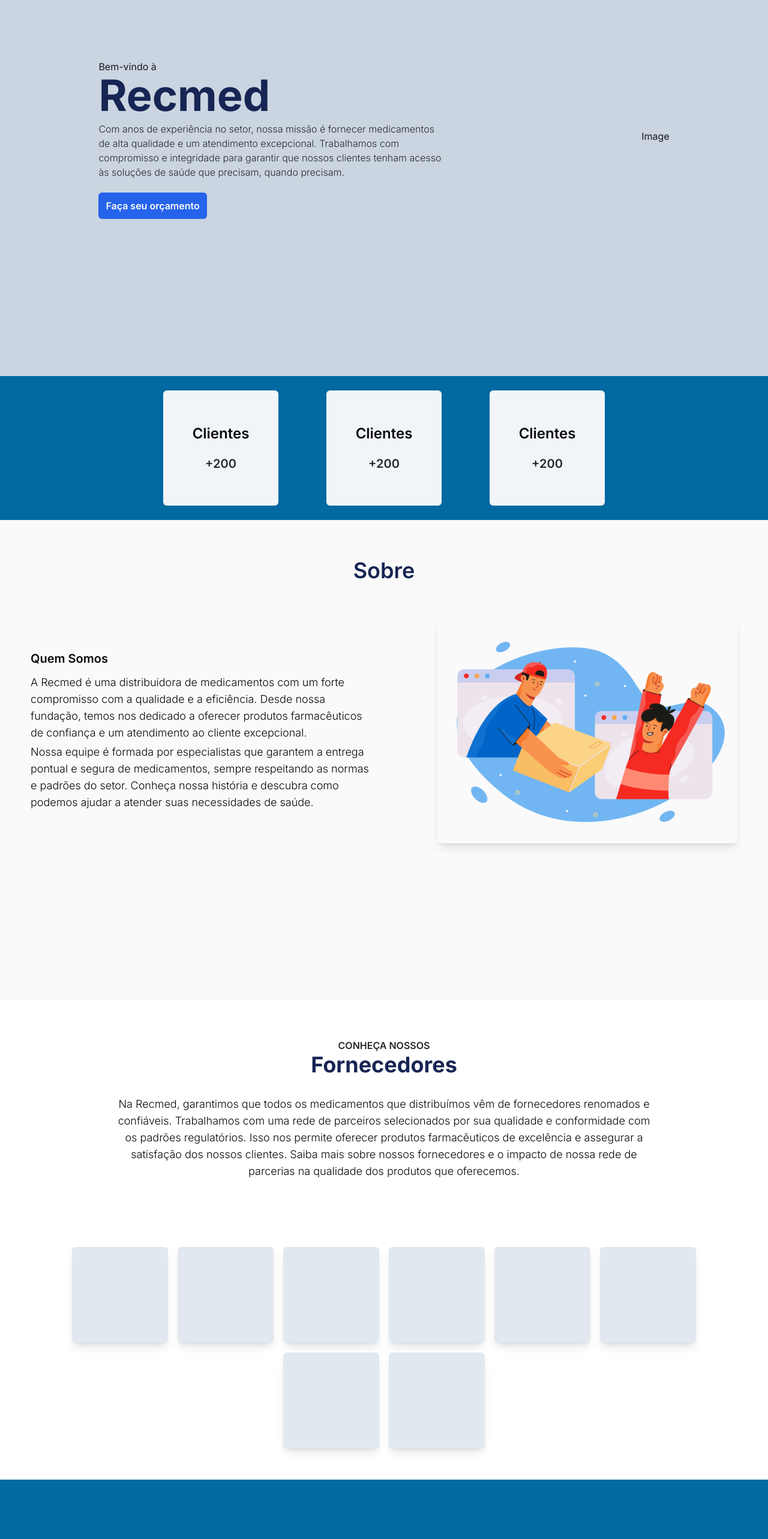
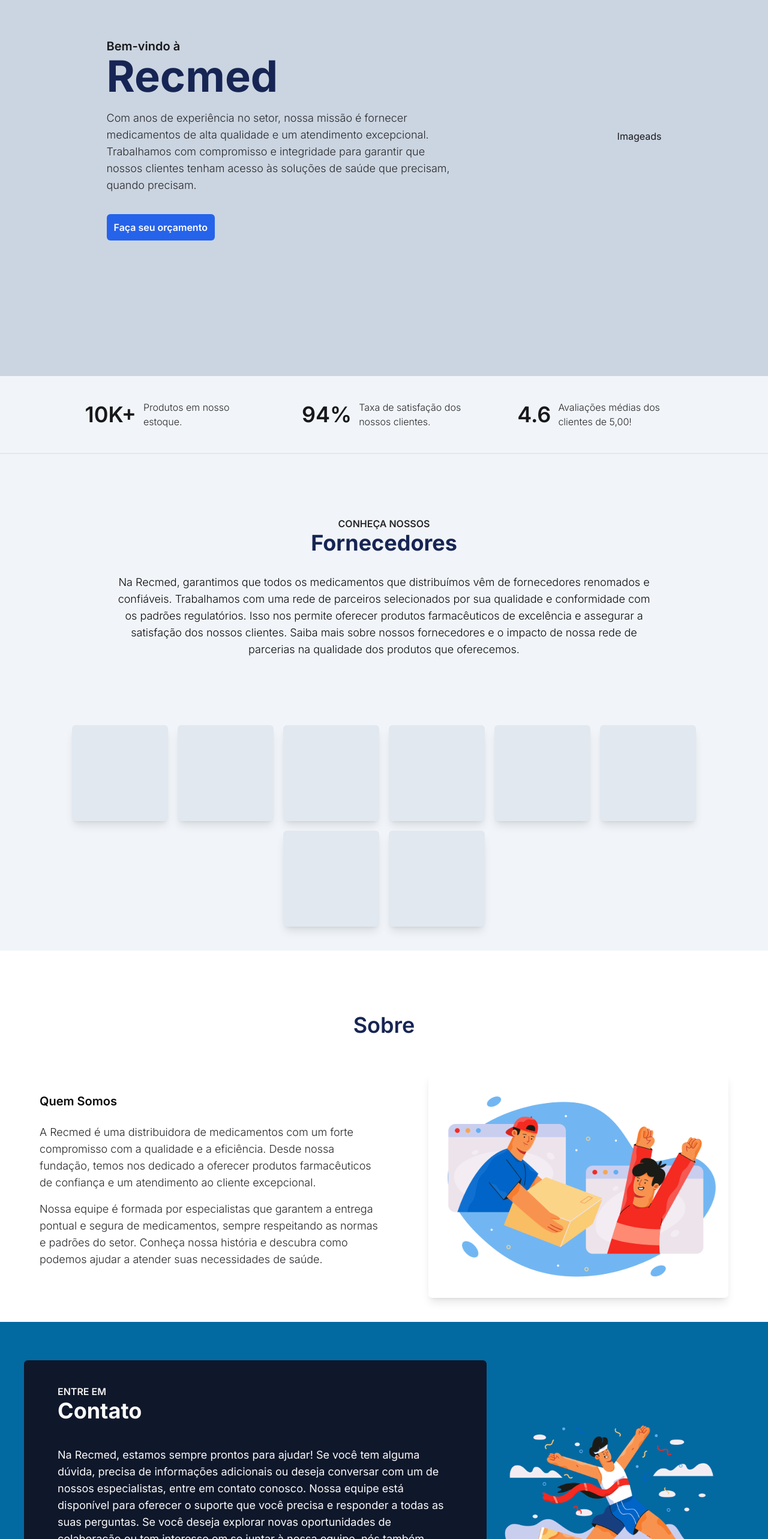
Before and after one commit to zCarlosEduardo/Medicine-Distributor, a Next.js app: page / in a window 1280 px wide. Shown: the part 234-2800 px from the top of the page at 60% size. Built offline with nearby package versions, Linux system fonts and the light colour scheme.

Commit message:
responsive layout
Fazendo essa prr pela segunda vez ja que perdi a primeira

```diff
--- a/src/app/page.tsx
+++ b/src/app/page.tsx
@@ -1,8 +1,8 @@
 import HomeSection from "@/components/homeSection";
+import InfoSection from '@/components/infoSection';
+import FornecedorSection from "@/components/fornecedorSection";
 import SobreSection from "@/components/sobreSection";
-import FornecedorSection from "@/components/fornecedorSection";
 import ContatoSection from "@/components/contatoSection";
-import InfoSection from '@/components/infoSection';
 
 export default function Home() {
   return (
@@ -11,12 +11,12 @@
       <section id="Home">
         <HomeSection></HomeSection>
       </section>
+      <section id="Fornecedores">
       <InfoSection></InfoSection>
+        <FornecedorSection></FornecedorSection>
+      </section>
       <section id="Sobre">
         <SobreSection></SobreSection>
-      </section>
-      <section id="Fornecedores">
-        <FornecedorSection></FornecedorSection>
       </section>
       <section id="Contato">
         <ContatoSection></ContatoSection>
--- a/src/components/contatoSection.tsx
+++ b/src/components/contatoSection.tsx
@@ -3,10 +3,12 @@
 
 export default function ContatoSection() {
   return (
-    <article className="w-screen h-screen bg-sky-700 text-zinc-50 flex justify-around pt-16 items-center">
-        <div className="bg-slate-900 p-14 pt-20 rounded-md">
-            <div className=" -translate-y-10">
-          <span className="font-semibold uppercase text-zinc-100">Entre em</span>
+    <article className="w-screen p-10 max-md:px-4 bg-sky-700 text-zinc-50 flex justify-around max-lg:flex-wrap pt-16 items-center">
+      <div className="bg-slate-900 p-14 pt-20 max-md:pt-14 max-md:pb-5 max-md:px-3 rounded-md max-md:text-center ">
+        <div className=" -translate-y-10 max-md:-translate-y-5">
+          <span className="font-semibold uppercase text-zinc-100">
+            Entre em
+          </span>
           <h2 className="text-4xl font-bold">Contato</h2>
         </div>
         <p className="max-w-3xl text-lg">
@@ -14,13 +16,27 @@
           dúvida, precisa de informações adicionais ou deseja conversar com um
           de nossos especialistas, entre em contato conosco. Nossa equipe está
           disponível para oferecer o suporte que você precisa e responder a
-            todas as suas perguntas. Se você deseja explorar novas oportunidades
-            de colaboração ou tem interesse em se juntar à nossa equipe, nós
-            também estamos à disposição.
+          todas as suas perguntas.{" "}
+          <span className="max-md:hidden">
+            {" "}
+            Se você deseja explorar novas oportunidades de colaboração ou tem
+            interesse em se juntar à nossa equipe, nós também estamos à
+            disposição.
+          </span>
         </p>
-          <div className="mt-10 flex gap-4">
-            <a href="#" className="p-3 bg-zinc-50 rounded-md font-semibold text-zinc-900 shadow-md hover:bg-slate-300 transition-colors">Fale com Nossos Vendedores</a>
-            <a href="/Curriculo" className="p-3 bg-amber-500 rounded-md font-semibold text-zinc-950 shadow-md hover:bg-amber-600 transition-colors">Junte-se à Nossa Equipe</a>
+        <div className="mt-10 flex max-md:flex-col gap-4">
+          <a
+            href="#"
+            className="p-3 bg-zinc-50 rounded-md font-semibold text-zinc-900 shadow-md hover:bg-slate-300 transition-colors"
+          >
+            Fale com Nossos Vendedores
+          </a>
+          <a
+            href="/Curriculo"
+            className="p-3 bg-amber-500 rounded-md font-semibold text-zinc-950 shadow-md hover:bg-amber-600 transition-colors"
+          >
+            Junte-se à Nossa Equipe
+          </a>
         </div>
       </div>
       <div>
--- a/src/components/fornecedorSection.tsx
+++ b/src/components/fornecedorSection.tsx
@@ -1,6 +1,6 @@
 export default function FornecedorSection() {
   return (
-    <article className="w-screen h-screen text-zinc-950 bg-white">
+    <article className="w-screen p-10 max-md:px-4 text-zinc-950 bg-slate-100">
       <div className="text-center items-center flex flex-col justify-center pt-16">
         <span className="font-semibold uppercase text-zinc-800">Conheça nossos</span>
         <h2 className="text-4xl font-bold text-blue-950">Fornecedores</h2>
@@ -17,12 +17,12 @@
       <div className="flex flex-wrap justify-center gap-4 mt-20 mx-20">
         <div className="w-40 h-40 bg-slate-200 rounded-md shadow-lg"></div>
         <div className="w-40 h-40 bg-slate-200 rounded-md shadow-lg"></div>
-        <div className="w-40 h-40 bg-slate-200 rounded-md shadow-lg"></div>
-        <div className="w-40 h-40 bg-slate-200 rounded-md shadow-lg"></div>
-        <div className="w-40 h-40 bg-slate-200 rounded-md shadow-lg"></div>
-        <div className="w-40 h-40 bg-slate-200 rounded-md shadow-lg"></div>
-        <div className="w-40 h-40 bg-slate-200 rounded-md shadow-lg"></div>
-        <div className="w-40 h-40 bg-slate-200 rounded-md shadow-lg"></div>
+        <div className="w-40 h-40 bg-slate-200 rounded-md shadow-lg max-md:hidden"></div>
+        <div className="w-40 h-40 bg-slate-200 rounded-md shadow-lg max-md:hidden"></div>
+        <div className="w-40 h-40 bg-slate-200 rounded-md shadow-lg max-md:hidden"></div>
+        <div className="w-40 h-40 bg-slate-200 rounded-md shadow-lg max-md:hidden"></div>
+        <div className="w-40 h-40 bg-slate-200 rounded-md shadow-lg max-md:hidden"></div>
+        <div className="w-40 h-40 bg-slate-200 rounded-md shadow-lg max-md:hidden"></div>
       </div>
     </article>
   );
--- a/src/components/homeSection.tsx
+++ b/src/components/homeSection.tsx
@@ -1,21 +1,26 @@
 export default function HomeSection() {
   return (
-    <article className="bg-slate-300 w-screen h-screen text-zinc-900 flex justify-around items-center">
-      <div className="flex flex-col">
-        <span>Bem-vindo à</span>
+    <article className="bg-slate-300 w-screen h-screen p-10 max-md:px-4 text-zinc-900 flex justify-around items-center">
+      <div className="flex flex-col max-sm:text-center max-sm:justify-center">
+        <span className="text-xl font-semibold">Bem-vindo à</span>
         <h1 className="text-7xl font-bold text-blue-950">Recmed</h1>
-        <p className="max-w-xl my-2 text-zinc-800 font-light">
+        <p className="max-w-xl my-5 text-zinc-800 font-light text-lg">
           Com anos de experiência no setor, nossa missão é fornecer medicamentos
           de alta qualidade e um atendimento excepcional. Trabalhamos com
           compromisso e integridade para garantir que nossos clientes tenham
           acesso às soluções de saúde que precisam, quando precisam.
         </p>
         <div className=" mt-6">
-        <a href="#" className="bg-blue-600 p-3 rounded-md text-white font-semibold hover:bg-blue-800 transition-colors">Faça seu orçamento</a>
+          <a
+            href="#"
+            className="bg-blue-600 p-3 rounded-md text-white font-semibold hover:bg-blue-800 transition-colors"
+          >
+            Faça seu orçamento
+          </a>
         </div>
       </div>
-      <div>
-        <p>Image</p>
+      <div className="max-lg:hidden">
+        <p>Imageads</p>
       </div>
     </article>
   );
--- a/src/components/infoSection.tsx
+++ b/src/components/infoSection.tsx
@@ -1,20 +1,29 @@
 export default function InfoSection() {
-    return(
-        <article className="bg-sky-700 w-screen h-60 flex justify-center items-center">
-            <div className="flex gap-20">
-                <div className="w-48 h-48 bg-slate-100 rounded-md flex flex-col justify-center items-center">
-                    <h3 className="mb-5 text-2xl font-semibold text-zinc-950">Clientes</h3>
-                    <span className="text-zinc-800 text-xl font-semibold">+200</span>
+  return (
+    <article className="bg-slate-100 w-screen p-10 flex justify-center items-center border-b-2">
+      <div className="flex justify-center items-center flex-row flex-wrap gap-14 max-sm:text-center max-md:text-start">
+        {/* Informação 1 */}
+        <div className="flex flex-wrap items-center justify-center max-sm:flex-col max-sm:gap-0 gap-3">
+          <span className="text-4xl font-semibold text-zinc-900">10K+</span>
+          <span className="font-light text-zinc-800 max-w-52">
+            Produtos em nosso estoque.
+          </span>
         </div>
-                <div className="w-48 h-48 bg-slate-100 rounded-md flex flex-col justify-center items-center">
-                    <h3 className="mb-5 text-2xl font-semibold text-zinc-950">Clientes</h3>
-                    <span className="text-zinc-800 text-xl font-semibold">+200</span>
+        {/* Informação 2 */}
+        <div className="flex flex-wrap items-center justify-center max-sm:flex-col max-sm:gap-0 gap-3">
+          <span className="text-4xl font-semibold text-zinc-900">94%</span>
+          <span className="font-light text-zinc-800 max-w-52">
+            Taxa de satisfação dos nossos clientes.
+          </span>
         </div>
-                <div className="w-48 h-48 bg-slate-100 rounded-md flex flex-col justify-center items-center">
-                    <h3 className="mb-5 text-2xl font-semibold text-zinc-950">Clientes</h3>
-                    <span className="text-zinc-800 text-xl font-semibold">+200</span>
+        {/* Informação 3 */}
+        <div className="flex flex-wrap items-center justify-center max-sm:flex-col max-sm:gap-0 gap-3">
+          <span className="text-4xl font-semibold text-zinc-900">4.6</span>
+          <span className="font-light text-zinc-800 max-w-52">
+            Avaliações médias dos clientes de 5,00!
+          </span>
         </div>
       </div>
     </article>
   );
-};
+}
--- a/src/components/sobreSection.tsx
+++ b/src/components/sobreSection.tsx
@@ -3,21 +3,21 @@
 
 export default function SobreSection() {
   return (
-    <article className="w-screen h-screen bg-zinc-50 text-zinc-950">
+    <article className="w-screen p-10 max-md:px-4 bg-white text-zinc-950">
       <h2 className="flex justify-center text-center text-4xl font-semibold text-blue-950 pt-16 pb-5">
         Sobre
       </h2>
-      <div className="flex justify-around mt-10 items-center">
-        <div className="text-start flex flex-col gap-2">
+      <div className="flex justify-around mt-10 items-center max-lg:justify-center flex-wrap gap-5">
+        <div className="text-start flex flex-col max-lg:text-center gap-2">
           <h3 className="font-semibold text-xl">Quem Somos</h3>
-          <div className="max-w-xl font-light">
-            <p className="my-1 text-lg">
+          <div className="max-w-xl font-light text-zinc-800 text-lg">
+            <p className="my-4">
               A Recmed é uma distribuidora de medicamentos com um forte
               compromisso com a qualidade e a eficiência. Desde nossa fundação,
               temos nos dedicado a oferecer produtos farmacêuticos de confiança
               e um atendimento ao cliente excepcional.
             </p>
-            <p className="text-lg">
+            <p className="my-4">
               Nossa equipe é formada por especialistas que garantem a entrega
               pontual e segura de medicamentos, sempre respeitando as normas e
               padrões do setor. Conheça nossa história e descubra como podemos
```
Lines whose indentation alone changed are shown as unchanged.
